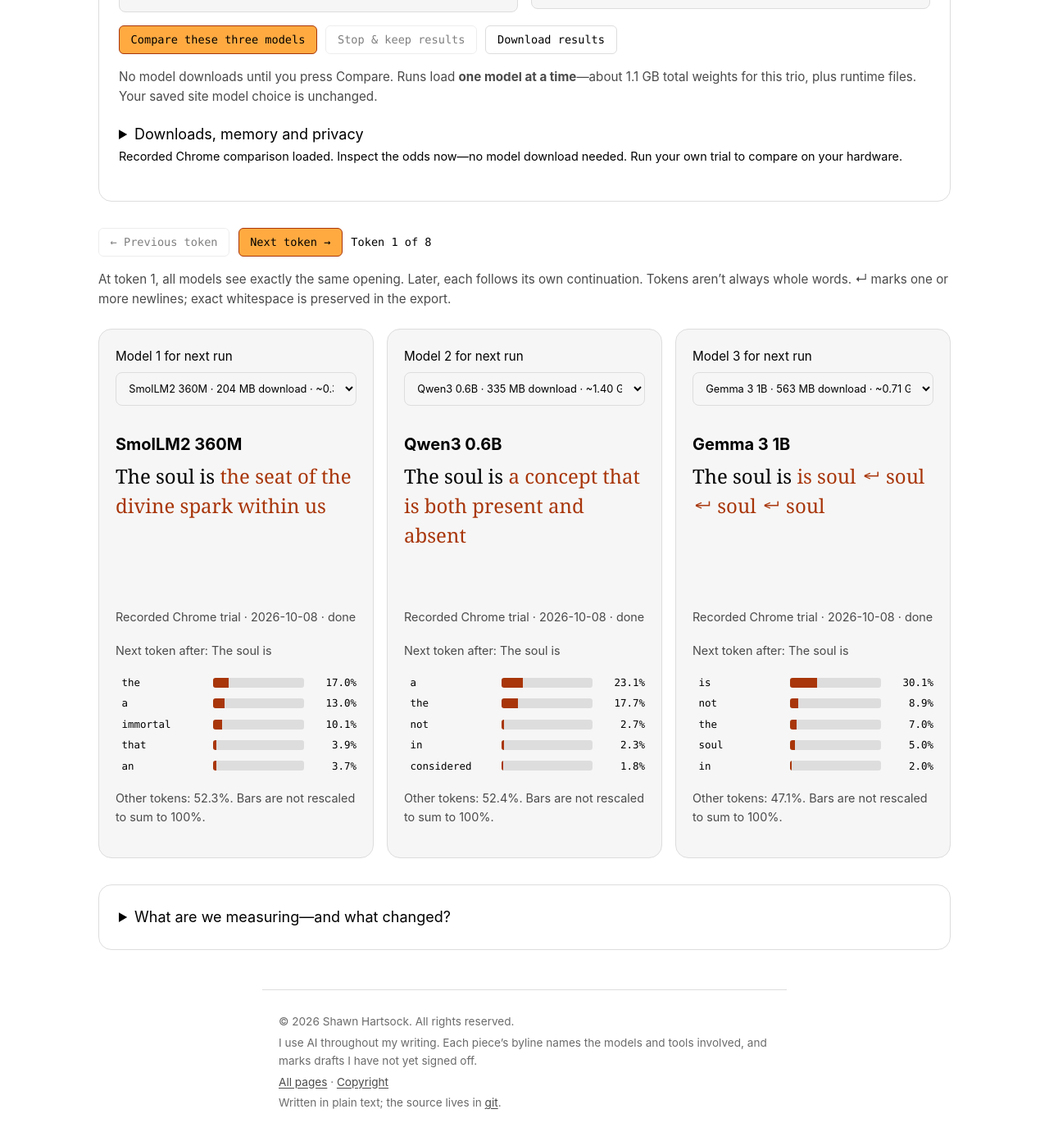
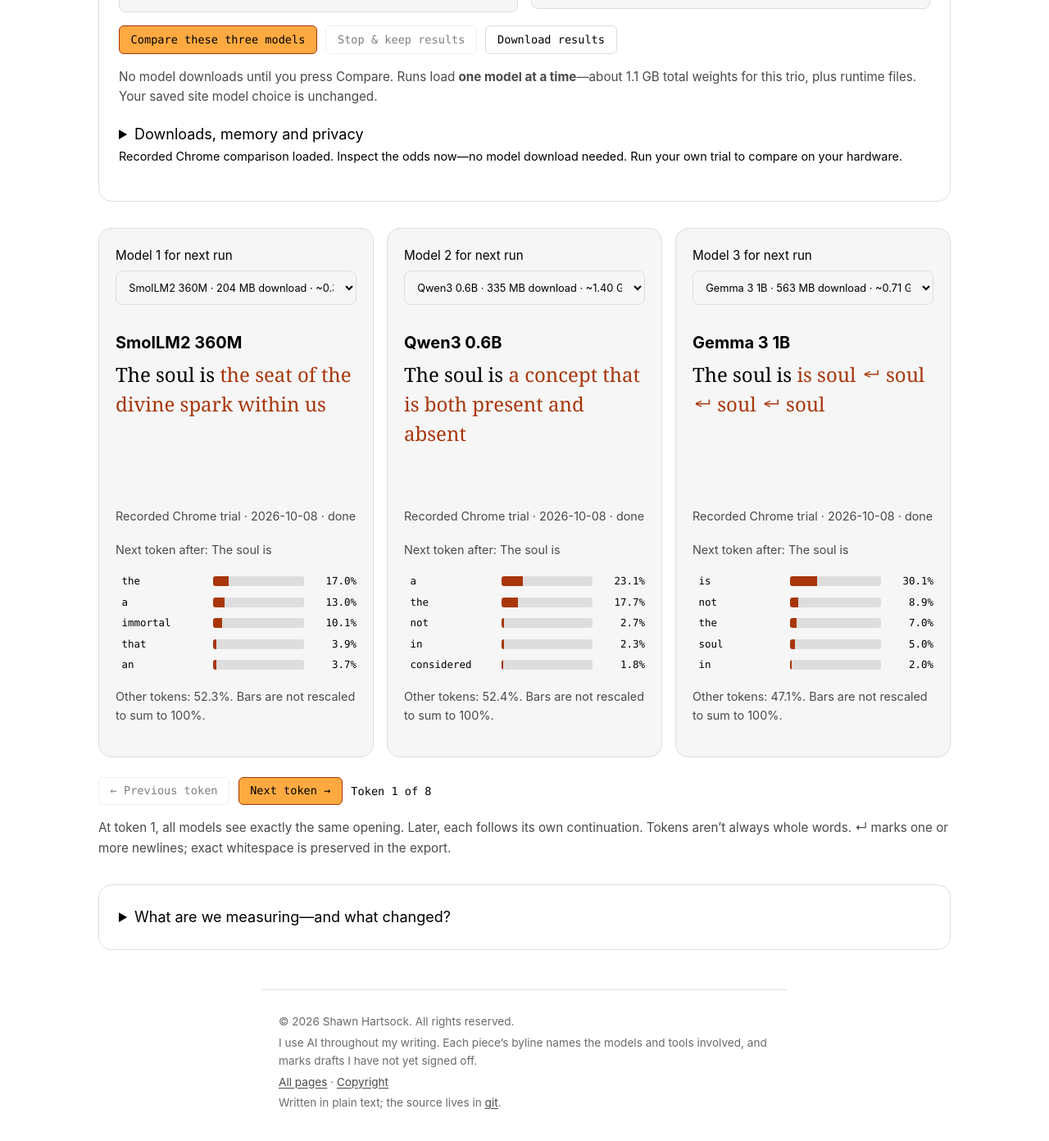
Before and after one commit to hartsock/hartsock.github.io, a Jekyll site: the page built from labs/model-comparison/index.html, in a window 1280 px wide and 1400 px high, scrolled down 716 px. Shown: the top 1392 px of the window at 82% size. Built offline with Jekyll 4.4.1, drawn with Linux system fonts in a browser that asks for light colours.

Commit message:
Place token stepper below the model cards
The Previous/Next token controls and the token counter sat above the
model cards, separated from the odds they step through. Move them,
and their explanatory note, directly beneath the cards so the control
is next to what it changes. Markup move only; the script binds by
data attributes.

Co-Authored-By: Claude Fable 5.1 <noreply@anthropic.com>

```diff
--- a/labs/model-comparison/index.html
+++ b/labs/model-comparison/index.html
@@ -41,13 +41,6 @@ extra_css:
     <progress data-progress max="1" value="0" hidden aria-label="Current model loading"></progress>
   </form>
 
-  <div class="lab-actions comparison-stepper" aria-label="Compare next-token odds">
-    <button class="btn ghost" type="button" data-back disabled>← Previous token</button>
-    <button class="btn primary" type="button" data-next disabled>Next token →</button>
-    <span data-step>Run a comparison to inspect the odds.</span>
-  </div>
-  <p class="lab-note">At token 1, all models see exactly the same opening. Later, each follows its own continuation. Tokens aren’t always whole words. ↵ marks one or more newlines; exact whitespace is preserved in the export.</p>
-
   <div class="lab-cards comparison-cards">
     {% for model in site.data.model_comparison %}
     <article class="lab-card" data-comparison-card data-model-id="{{ model.id }}">
@@ -62,6 +55,13 @@ extra_css:
     </article>
     {% endfor %}
   </div>
+
+  <div class="lab-actions comparison-stepper" aria-label="Compare next-token odds">
+    <button class="btn ghost" type="button" data-back disabled>← Previous token</button>
+    <button class="btn primary" type="button" data-next disabled>Next token →</button>
+    <span data-step>Run a comparison to inspect the odds.</span>
+  </div>
+  <p class="lab-note">At token 1, all models see exactly the same opening. Later, each follows its own continuation. Tokens aren’t always whole words. ↵ marks one or more newlines; exact whitespace is preserved in the export.</p>
   <noscript><p>The three earlier observations are readable without JavaScript. Live comparisons need JavaScript and WebGPU.</p></noscript>
 
   <details class="lab-method">
```
